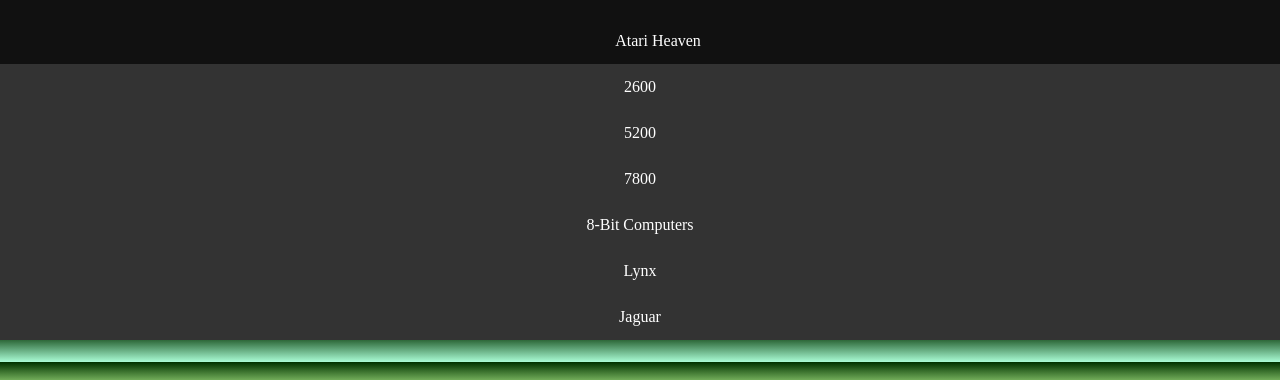
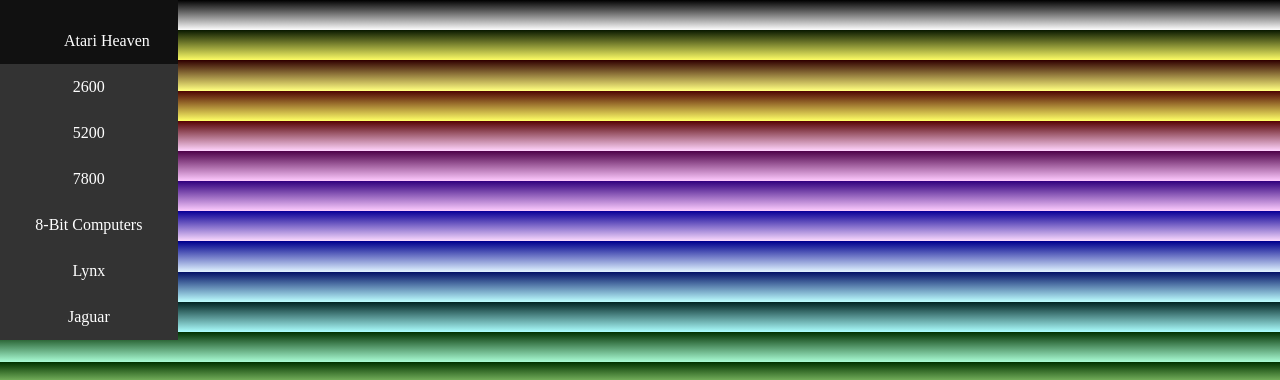
Before and after one commit to Egg-Of-Glory999/atari-heaven, a plain HTML site: page index.html in a window 1280 px wide. Shown: the top 380 px of the page. Drawn offline with Linux system fonts and the light colour scheme.

Commit message:
Update style.css

```diff
--- a/style.css
+++ b/style.css
@@ -17,6 +17,7 @@ body {
   padding: 0;
   overflow: hidden;
   background-color: #333;
+  display: table;
 }
 
 .topnav a {
```
